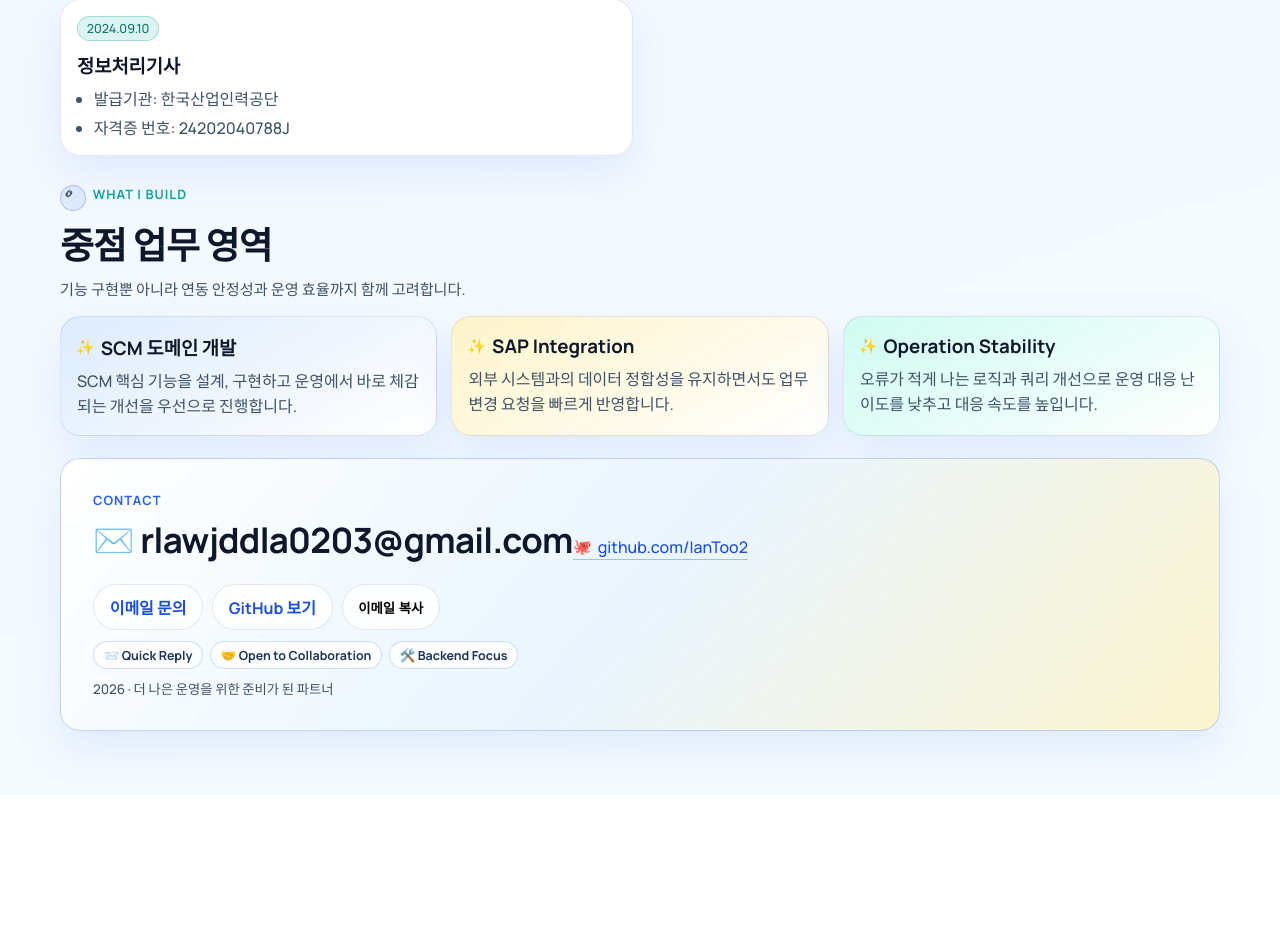
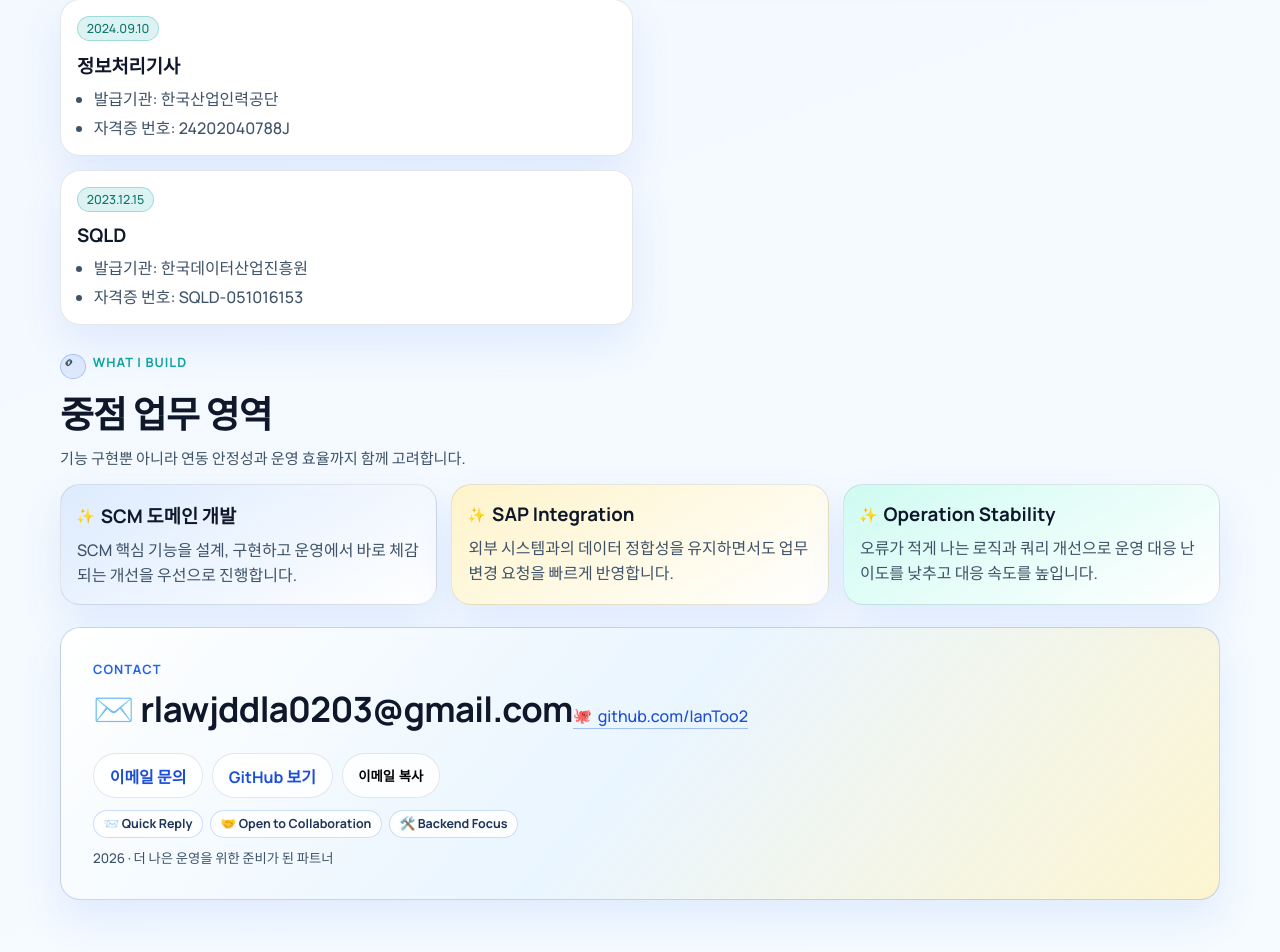
Before and after one commit to IanToo2/portfolio, a React (Vite) app: page / in a window 1280 px wide. Shown: the part 4119-5071 px from the top of the page. Before the commit the page ends 4914 px from the top, so only its background shows below. Built offline with nearby package versions, Linux system fonts and the light colour scheme.

Commit message:
feat: add SQLD certification entry

```diff
--- a/src/data/portfolioData.js
+++ b/src/data/portfolioData.js
@@ -159,7 +159,6 @@ export const AWARDS = [
     bulletsEn: ["Please add specific award details."]
   }
 ];
-
 export const CERTIFICATIONS = [
   {
     period: "2024.09.10",
@@ -176,9 +175,24 @@ export const CERTIFICATIONS = [
       "Issuing Authority: Human Resources Development Service of Korea",
       "Certificate No.: 24202040788J"
     ]
+  },
+  {
+    period: "2023.12.15",
+    periodEn: "Dec 15, 2023",
+    organization: "한국데이터산업진흥원",
+    organizationEn: "Korea Data Agency",
+    title: "SQLD",
+    titleEn: "SQL Developer (SQLD)",
+    bullets: [
+      "발급기관: 한국데이터산업진흥원",
+      "자격증 번호: SQLD-051016153"
+    ],
+    bulletsEn: [
+      "Issuing Authority: Korea Data Agency",
+      "Certificate No.: SQLD-051016153"
+    ]
   }
 ];
-
 export const PROJECTS = [
   {
     name: "Spigen Korea 신규 SCM 프로젝트 구축",
```
